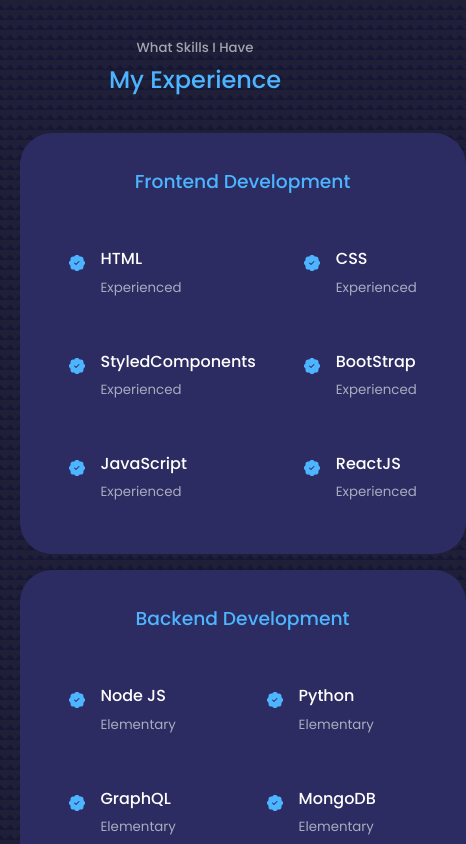
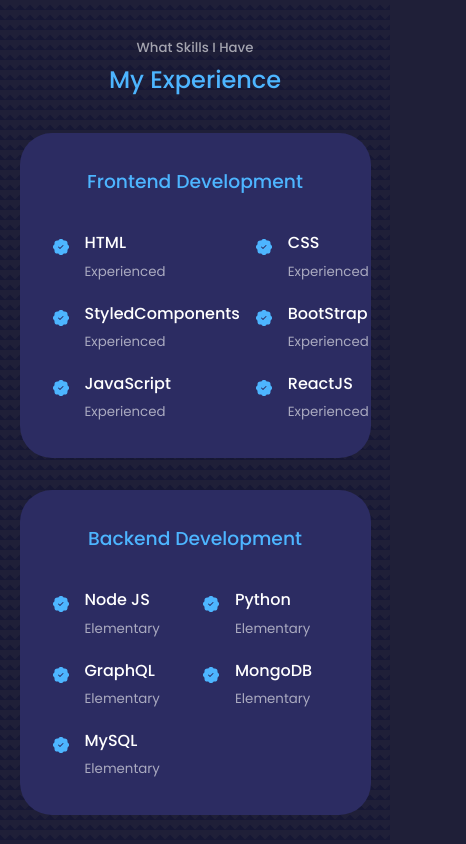
Before and after one commit to MihailMatveichuk/Portfolio_react, a React (Vite) app in the folder portfolio_react/: page / in a window 390 px wide. Shown: the part 2100-2944 px from the top of the page, 466 px wide, since content can reach past the window. Built offline with nearby package versions, Linux system fonts and the light colour scheme.

Commit message:
feat: finished experienced component

```diff
--- a/portfolio_react/src/components/experience/Experience.scss
+++ b/portfolio_react/src/components/experience/Experience.scss
@@ -54,11 +54,15 @@
 
 // ================ SMALL DEVICES ================
 @media screen and (max-width: 600px) {
-    .experience__container{
-        gap: 1rem;
-    }
-    .experience__content > div{
-        width: 100%;
-        padding: 2rem 1rem;
+    .experience__container {
+        display: flex;
+        flex-direction: column;
+        & > div{
+            width: 100%;
+        }
+        .experience__content{
+            gap: 1rem;
+            padding: 0;
+        }
     }
 }
```
